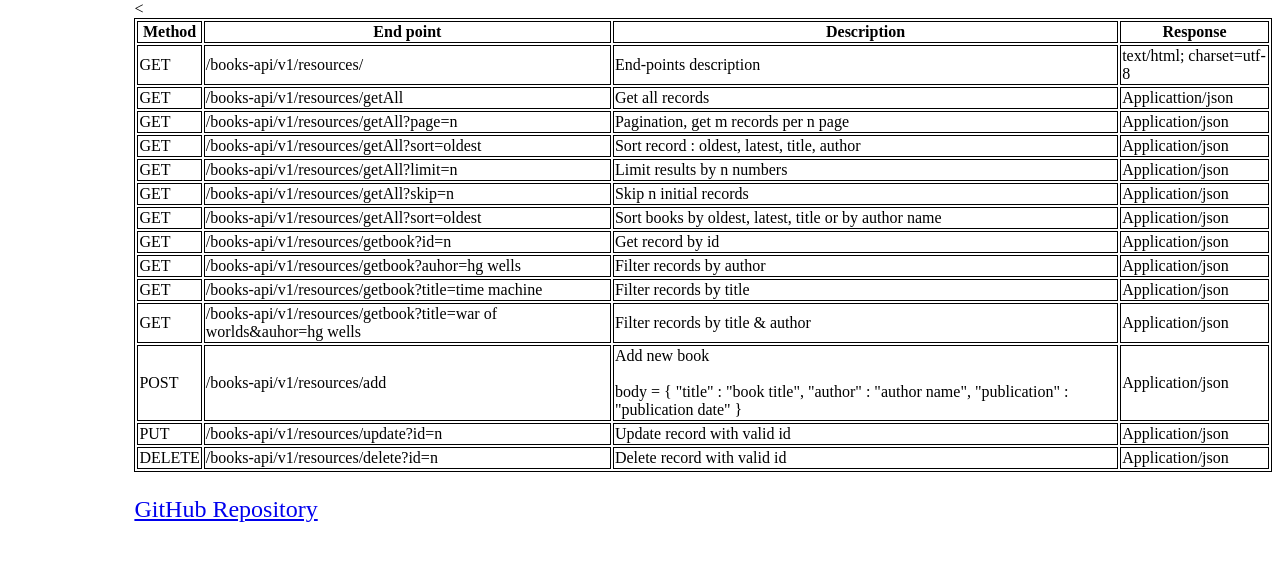
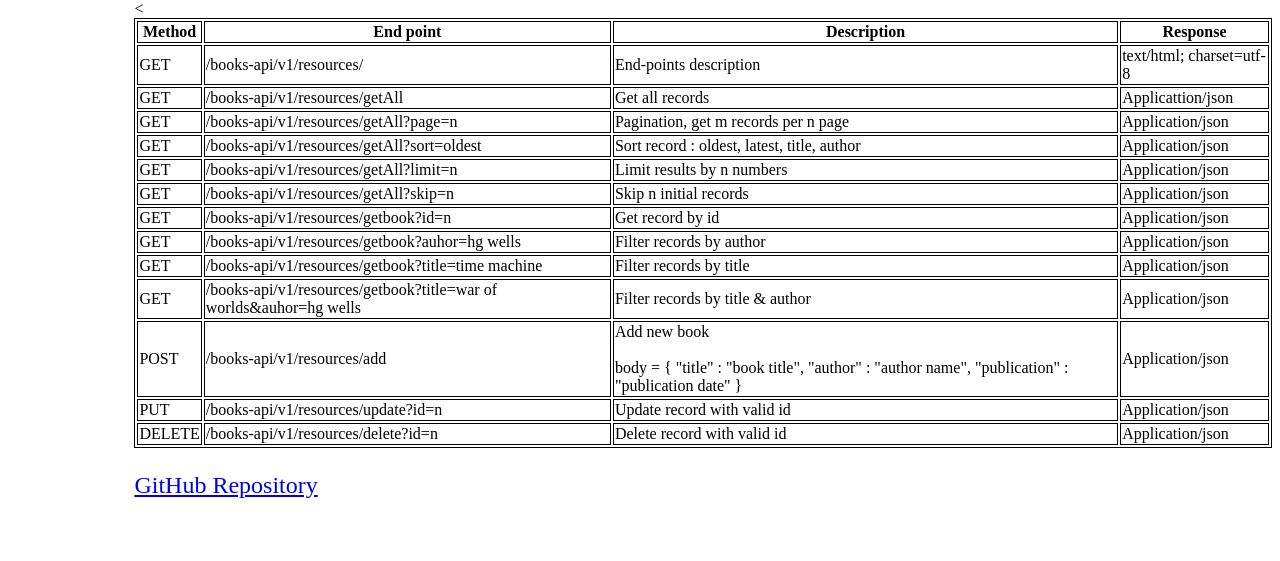
Before and after one commit to saurabh-kumar88/flask-crud-api-v1, a Flask app: page / in a window 1280 px wide. Shown: the part 122-683 px from the top of the page. Run offline with Flask 2, Linux system fonts and the light colour scheme.

Commit message:
final doc2

```diff
--- a/app.py
+++ b/app.py
@@ -19,7 +19,7 @@ load_dotenv()
 app.config['CSRF_ENABLED'] = True
 app.config['SQLALCHEMY_TRACK_MODIFICATIONS'] = False
 app.config['SECRET_KEY'] = os.getenv('SECRET_KEY')
-app.config['SQLALCHEMY_DATABASE_URI'] = os.getenv('HEROKU_POSTGRESQL_URI')
+app.config['SQLALCHEMY_DATABASE_URI'] = os.getenv('SQLALCHEMY_DATABASE_URI')
 
 
 # database models
--- a/templates/index.html
+++ b/templates/index.html
@@ -69,12 +69,6 @@
         </tr>
         <tr>
           <td>GET</td>
-          <td>/books-api/v1/resources/getAll?sort=oldest</td>
-          <td>Sort books by oldest, latest, title or  by author name</td>
-          <td>Application/json</td>
-        </tr>
-        <tr>
-          <td>GET</td>
           <td>/books-api/v1/resources/getbook?id=n</td>
           <td>Get record by id</td>
           <td>Application/json</td>
```
Also changed, not shown: readme.md.
